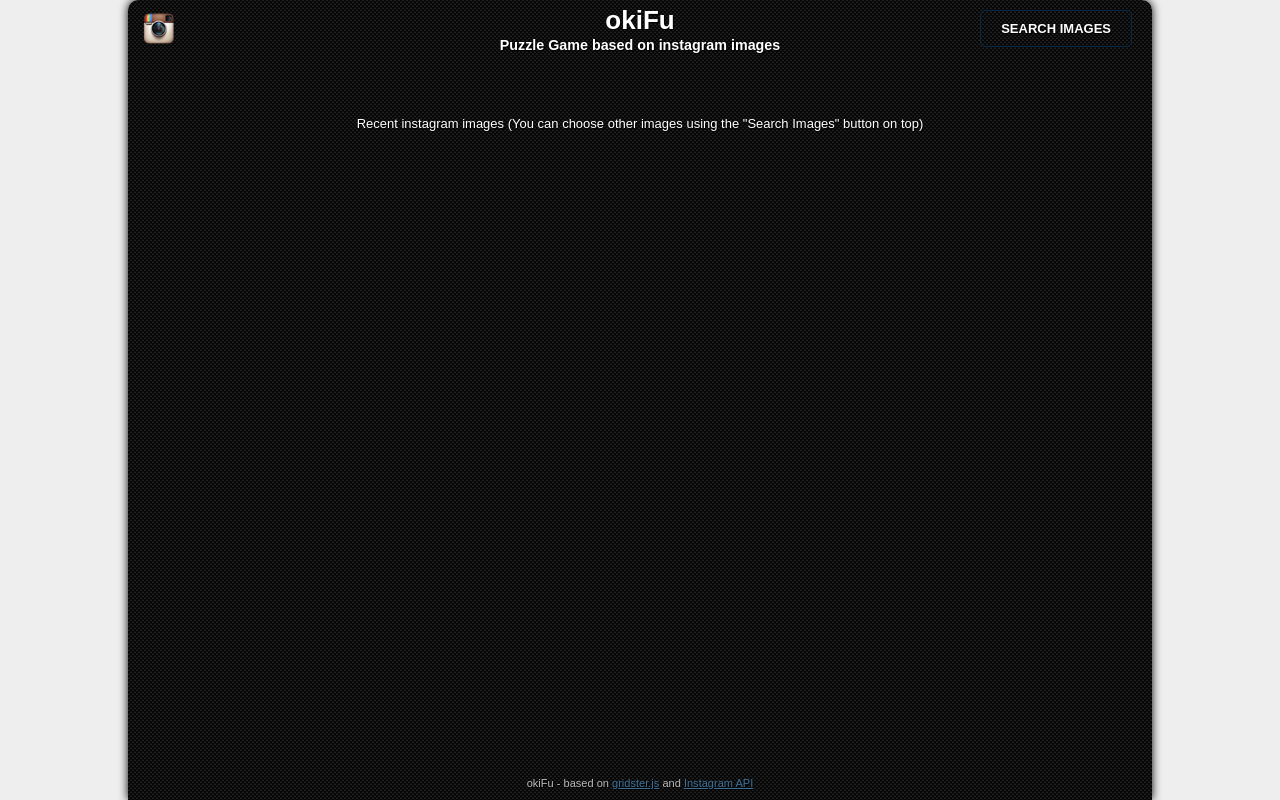
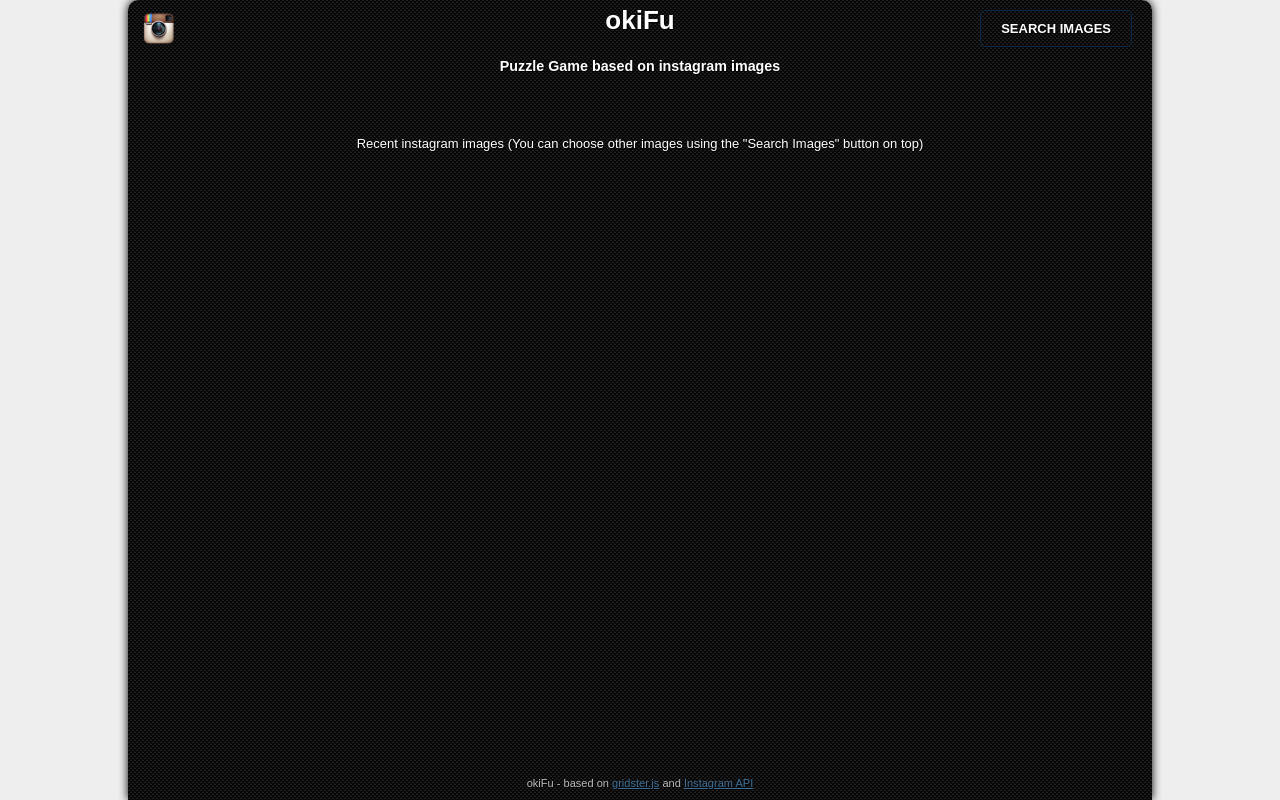
Before and after one commit to tx2z/okifu, a plain HTML site: page index.html in a window 1280 px wide. Drawn offline with nearby package versions, Linux system fonts and the light colour scheme; a script that the page names is missing.

Commit message:
Update index.html
added "br" in title

```diff
--- a/index.html
+++ b/index.html
@@ -32,7 +32,7 @@
 </head>
 <body class="preload">
 	<header>
-		<h1>okiFu<br /><small>Puzzle Game based on instagram images</small></h1>
+		<h1>okiFu<br /><br /><small>Puzzle Game based on instagram images</small></h1>
 		<img src="_assets/img/instaIcon.png" alt="play puzzle with instagram photos" id="iconInst" />
 		<a data-fancybox-type="iframe" href="preferences.html" class="openPref">SEARCH IMAGES</a>
 	</header>
```
